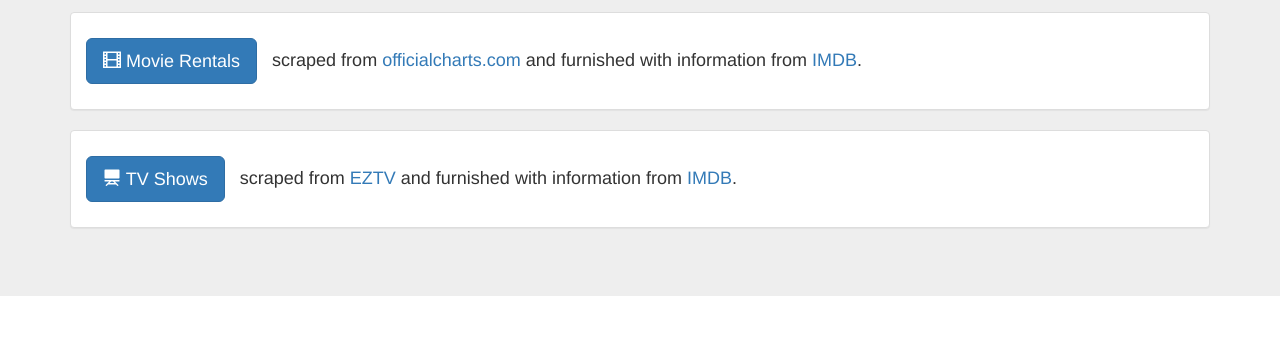
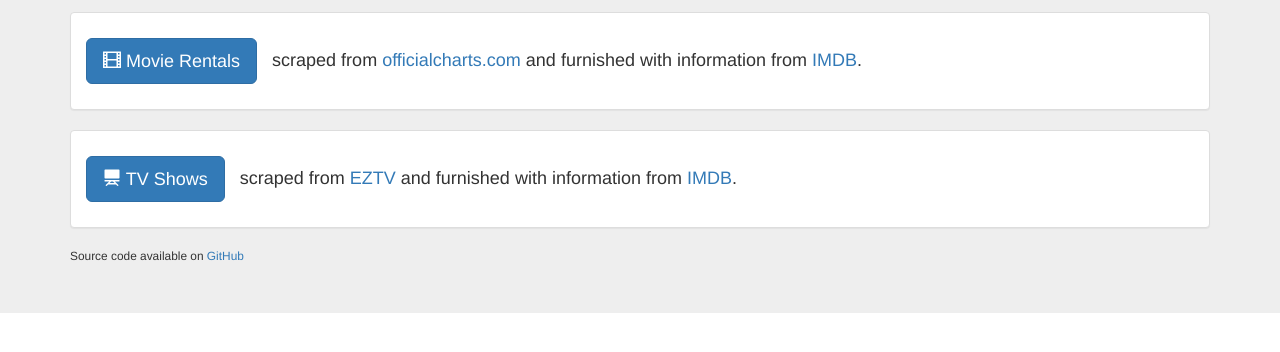
Before and after one commit to feltech/Scraper, a website: page index.html in a window 1280 px wide. Shown: the part 180-532 px from the top of the page. Drawn offline with nearby package versions, Linux system fonts and the light colour scheme.

```diff
--- a/index.html
+++ b/index.html
@@ -28,6 +28,9 @@
 				information from <a href="http://www.imdb.com">IMDB</a>.</h4>
 			</div>
 		</div>
+		<small>Source code available on <a
+			href="https://github.com/feltech/Scraper"
+		>GitHub</a></small>
 	</div>
 </div>
 </body>
```
Also changed, not shown: README.md.
